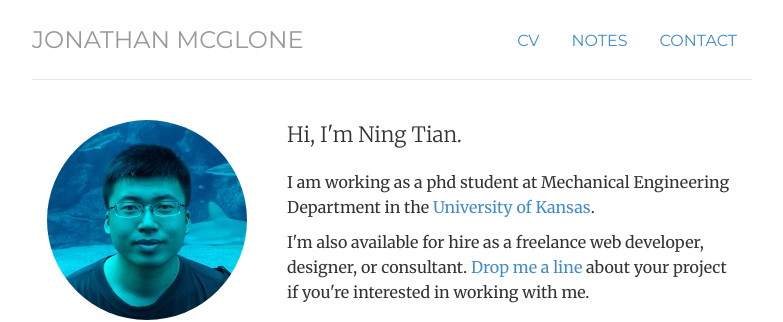
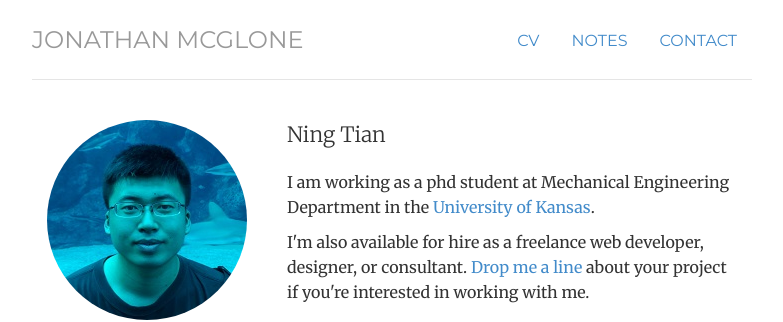
Before and after one commit to ningtian/ningtian.github.io, a Jekyll site: the page built from index.html, in a window 1280 px wide. Shown: the top 322 px of the page, without its empty margins (248-1031 px from the left). Built offline with Jekyll 4.4.1, drawn with Linux system fonts in a browser that asks for light colours.

Commit message:
Update index.html

```diff
--- a/index.html
+++ b/index.html
@@ -12,7 +12,7 @@ description: Ning Tian is a phd student living and working in University fo Kans
 	<img  class="img-circle avatar" alt="Ning Tian" src="img/ning-200px-new.jpg">
 	</div>
 	<div itemscope itemtype="http://data-vocabulary.org/Person" class="col-sm-8">
-	<p class="lead">Hi, I'm <span itemprop="name">Ning Tian</span>.</p>
+	<p class="lead">Ning Tian</p>
 	<p>I am working as a phd student at Mechanical Engineering Department in <span itemprop="affiliation">the <a href="http://www.ku.edu/">University of Kansas</a></span>.</p>
 
 	<p>I'm also available for hire as a <span itemprop="title">freelance web developer, designer, or consultant</span>. <a href="contact">Drop me a line</a> about your project if you're interested in working with me.</p>
```
